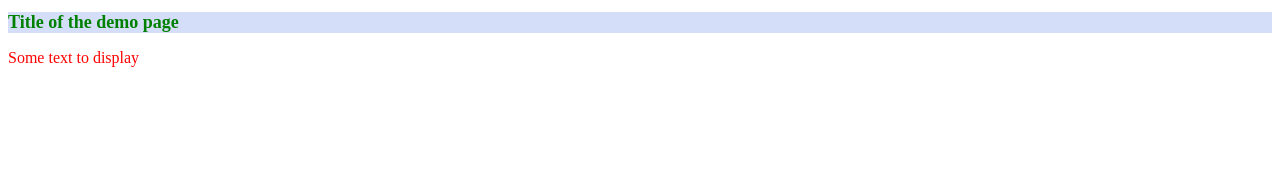
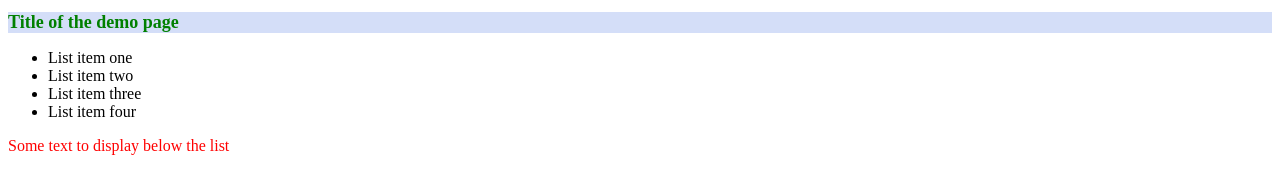
Before and after one commit to id8lab/cp5310-git-demo, a plain HTML site: page index.html in a window 1280 px wide. Drawn offline with Linux system fonts and the light colour scheme.

Commit message:
added a list to index.html

```diff
--- a/index.html
+++ b/index.html
@@ -10,6 +10,15 @@
     </head>
     <body>
         <h1>Title of the demo page</h1>
-        <p>Some text to display</p>
+
+        <div>
+            <ul>
+                <li>List item one</li>
+                <li>List item two</li>
+                <li>List item three</li>
+                <li>List item four</li>
+            </ul>
+        </div>
+        <p>Some text to display below the list</p>
     </body>
 </html>
```
